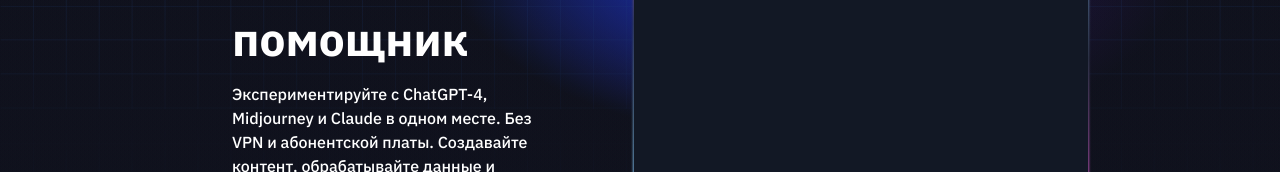
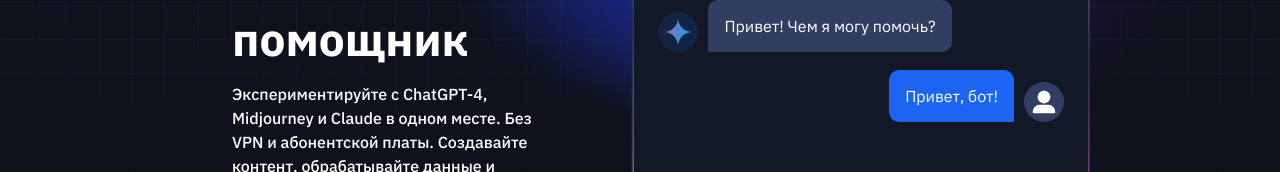
Before and after one commit to wqr11/bothubtestovoe, a Next.js app: page / in a window 1280 px wide. Shown: the part 402-574 px from the top of the page. Built offline with nearby package versions, Linux system fonts and the light colour scheme; no server answers; what openai-edge would draw is missing.

Commit message:
Added live message flow on start + Send on Enter

```diff
--- a/components/Dialogue.tsx
+++ b/components/Dialogue.tsx
@@ -1,6 +1,6 @@
 "use client";
 
-import { useState, useRef, use } from "react";
+import { useState, useRef, use, useEffect } from "react";
 
 import getChatCompletion from "@/actions/getChatCompletion";
 import { ChatCompletionRequestMessage } from "openai-edge";
@@ -29,6 +29,25 @@
   const [messages, setMessages] = useState<ChatCompletionRequestMessage[]>([]);
 
   const scrollRef = useRef(null);
+
+  useEffect(() => {
+    for (let i = 0; i < initialMessages.length; i++) {
+      setTimeout(() => {
+        setMessages((messages) => [...messages, initialMessages[i]]);
+      }, i * 1000); // RUNS TWICE IN DEV MODE, BEFORE CHECKING FOR BUGS SET reactStrictMode : false IN next.config.mjs !!!
+    }
+  }, []);
+
+  if (typeof window !== "undefined") {
+    document
+      .getElementById("text-area-input")
+      ?.addEventListener("keypress", (e) => {
+        if (e.key === "Enter") {
+          e.preventDefault();
+          document.getElementById("send-button")?.click();
+        }
+      });
+  }
 
   return (
     <div
@@ -94,8 +113,10 @@
 
                 scrollRef !== null
                   ? setTimeout(() => {
+                      // @ts-ignore // Ignores because there's already a check for scrollRef not being equal to null
                       scrollRef.current.scrollTo(
                         0,
+                        // @ts-ignore
                         scrollRef.current.scrollHeight
                       );
                     }, 200)
@@ -118,8 +139,10 @@
 
                 scrollRef !== null
                   ? setTimeout(() => {
+                      // @ts-ignore
                       scrollRef.current.scrollTo(
                         0,
+                        // @ts-ignore
                         scrollRef.current.scrollHeight
                       );
                     }, 200)
@@ -128,6 +151,7 @@
             }}
           >
             <textarea
+              id="text-area-input"
               value={prompt}
               onInput={(e: React.ChangeEvent<HTMLTextAreaElement>) => {
                 setPrompt(e.target.value);
@@ -137,6 +161,7 @@
               placeholder="Спроси о чем-нибудь..."
             ></textarea>
             <button
+              id="send-button"
               type="submit"
               className="p-[11px] bg-[#1C64F2] rounded-[8px] absolute right-[20px] top-[14px] active:bg-[#073ca4]"
               style={{ boxShadow: "0px 1px 1px 0px #FFFFFF66 inset" }}
--- a/next.config.mjs
+++ b/next.config.mjs
@@ -1,5 +1,6 @@
 /** @type {import('next').NextConfig} */
 const nextConfig = {
+  reactStrictMode: true,
   images: {
     remotePatterns: [
       {
```
Also changed, not shown: tsconfig.json (indentation only).
